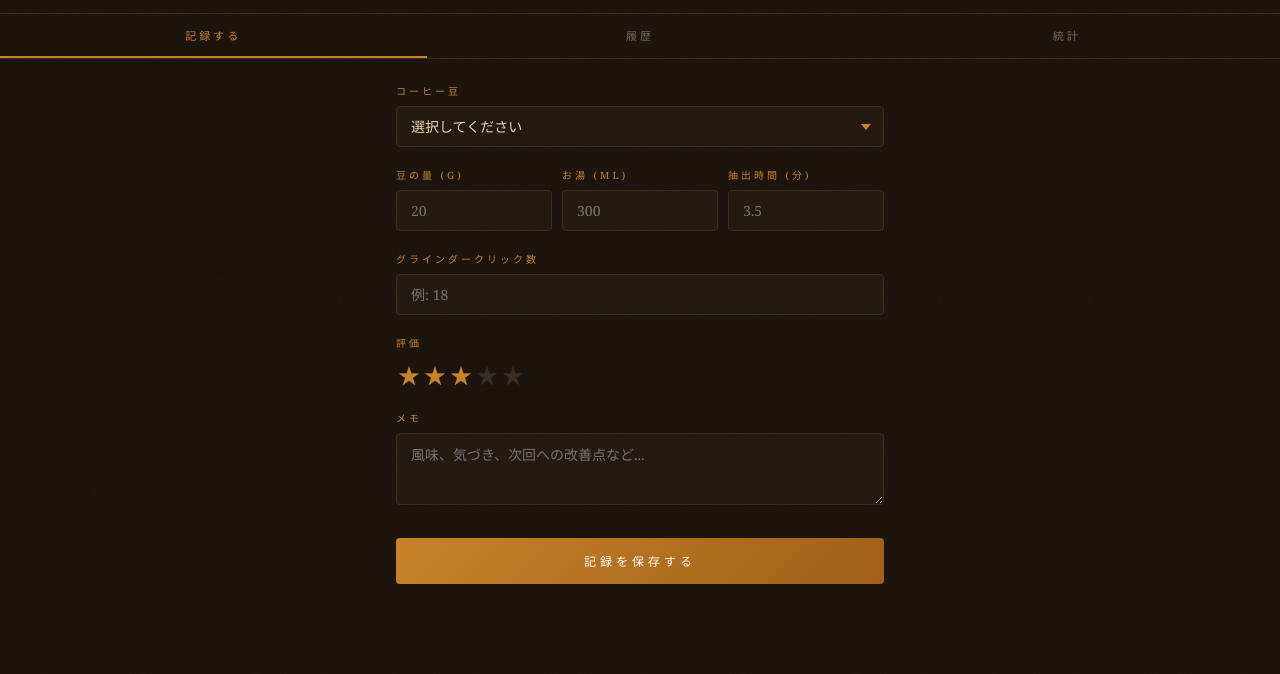
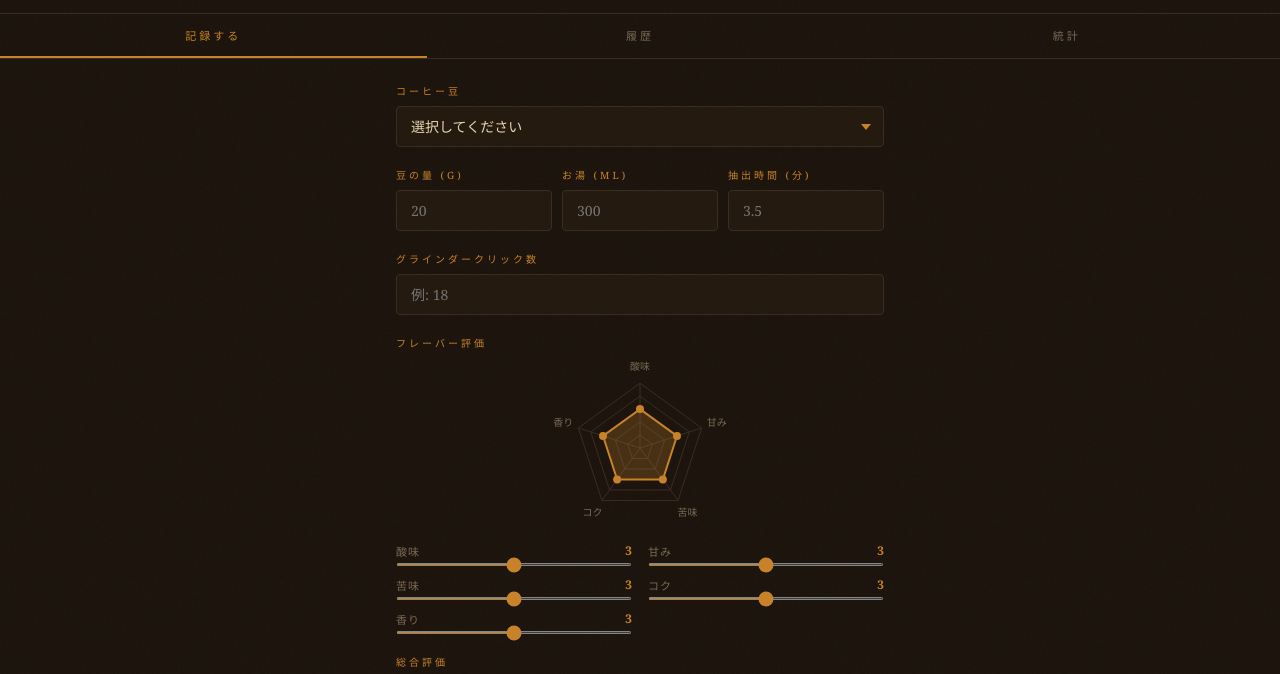
Before and after one commit to yousukeee/brew-journal, a plain HTML site: page index.html in a window 1280 px wide. Shown: the part 117-791 px from the top of the page. Drawn offline with Linux system fonts and the light colour scheme.

Commit message:
Add files via upload

```diff
--- a/index.html
+++ b/index.html
@@ -180,6 +180,22 @@
     .empty { text-align: center; padding: 48px 20px; color: #5a4a32; font-size: 13px; letter-spacing: 1px; }
     .empty-icon { font-size: 36px; margin-bottom: 12px; }
 
+    /* ── Flavor Radar ── */
+    .flavor-grid {
+      display: grid; grid-template-columns: 1fr 1fr; gap: 10px 16px;
+      margin-bottom: 8px;
+    }
+    .flavor-row { display: flex; flex-direction: column; gap: 4px; }
+    .flavor-label-row { display: flex; justify-content: space-between; align-items: center; }
+    .flavor-name { font-size: 11px; letter-spacing: 1px; color: var(--text-muted); }
+    .flavor-val { font-size: 12px; color: var(--accent); font-weight: bold; }
+    input[type=range] {
+      width: 100%; height: 3px; padding: 0;
+      background: var(--border); border: none; border-radius: 2px;
+      accent-color: var(--accent); cursor: pointer;
+    }
+    .radar-wrap { display: flex; justify-content: center; margin: 8px 0 4px; }
+
     /* page show/hide */
     .page { display: none; }
     .page.active { display: block; }
@@ -242,7 +258,13 @@
       </div>
 
       <div class="form-group">
-        <label class="field-label">評価</label>
+        <label class="field-label">フレーバー評価</label>
+        <div class="radar-wrap"><svg id="form-radar" width="180" height="180"></svg></div>
+        <div class="flavor-grid" id="flavor-sliders"></div>
+      </div>
+
+      <div class="form-group">
+        <label class="field-label">総合評価</label>
         <div class="stars" id="stars"></div>
       </div>
 
@@ -280,6 +302,85 @@ const STORAGE_KEY = 'coffee-brew-records-v1';
 let records = JSON.parse(localStorage.getItem(STORAGE_KEY) || '[]');
 let currentRating = 3;
 let expandedId = null;
+
+// ── Flavor ──
+const FLAVORS = ['酸味','甘み','苦味','コク','香り'];
+let currentFlavor = { '酸味':3, '甘み':3, '苦味':3, 'コク':3, '香り':3 };
+
+function renderFlavorSliders() {
+  const el = document.getElementById('flavor-sliders');
+  el.innerHTML = FLAVORS.map(f => `
+    <div class="flavor-row">
+      <div class="flavor-label-row">
+        <span class="flavor-name">${f}</span>
+        <span class="flavor-val" id="fv-${f}">${currentFlavor[f]}</span>
+      </div>
+      <input type="range" min="1" max="5" step="1" value="${currentFlavor[f]}"
+        oninput="onFlavor('${f}', this.value)" />
+    </div>`).join('');
+  drawRadar('form-radar', currentFlavor, 90);
+}
+
+function onFlavor(name, val) {
+  currentFlavor[name] = parseInt(val);
+  document.getElementById('fv-' + name).textContent = val;
+  drawRadar('form-radar', currentFlavor, 90);
+}
+
+// ── Radar Chart (SVG) ──
+function polarToXY(cx, cy, r, angleRad) {
+  return [cx + r * Math.sin(angleRad), cy - r * Math.cos(angleRad)];
+}
+
+function drawRadar(svgId, flavor, size) {
+  const svg = document.getElementById(svgId);
+  if (!svg) return;
+  const cx = size, cy = size;
+  const maxR = size * 0.72;
+  const n = FLAVORS.length;
+  const levels = 5;
+  let html = '';
+
+  // grid rings
+  for (let l = 1; l <= levels; l++) {
+    const r = (maxR / levels) * l;
+    const pts = FLAVORS.map((_, i) => {
+      const [x, y] = polarToXY(cx, cy, r, (2 * Math.PI * i) / n);
+      return `${x},${y}`;
+    }).join(' ');
+    html += `<polygon points="${pts}" fill="none" stroke="#3a2e22" stroke-width="1"/>`;
+  }
+
+  // axes + labels
+  FLAVORS.forEach((f, i) => {
+    const angle = (2 * Math.PI * i) / n;
+    const [x2, y2] = polarToXY(cx, cy, maxR, angle);
+    html += `<line x1="${cx}" y1="${cy}" x2="${x2}" y2="${y2}" stroke="#3a2e22" stroke-width="1"/>`;
+    const [lx, ly] = polarToXY(cx, cy, maxR + 16, angle);
+    html += `<text x="${lx}" y="${ly}" text-anchor="middle" dominant-baseline="middle"
+      font-size="10" fill="#7a6a52" font-family="Georgia,serif">${f}</text>`;
+  });
+
+  // data polygon
+  const pts = FLAVORS.map((f, i) => {
+    const r = (maxR / levels) * (flavor[f] || 1);
+    const [x, y] = polarToXY(cx, cy, r, (2 * Math.PI * i) / n);
+    return `${x},${y}`;
+  }).join(' ');
+  html += `<polygon points="${pts}" fill="#C8832A" fill-opacity="0.25" stroke="#C8832A" stroke-width="2"/>`;
+
+  // dots
+  FLAVORS.forEach((f, i) => {
+    const r = (maxR / levels) * (flavor[f] || 1);
+    const [x, y] = polarToXY(cx, cy, r, (2 * Math.PI * i) / n);
+    html += `<circle cx="${x}" cy="${y}" r="4" fill="#C8832A"/>`;
+  });
+
+  svg.setAttribute('viewBox', `0 0 ${size*2} ${size*2}`);
+  svg.innerHTML = html;
+}
+
+renderFlavorSliders();
 
 // ── Stars ──
 function renderStars() {
@@ -341,6 +442,7 @@ function saveRecord() {
     clicks: parseInt(document.getElementById('f-clicks').value) || null,
     notes: document.getElementById('f-notes').value,
     rating: currentRating,
+    flavor: { ...currentFlavor },
   };
 
   records.unshift(record);
@@ -357,6 +459,8 @@ function saveRecord() {
   document.getElementById('f-notes').value = '';
   document.getElementById('ratio-badge').style.display = 'none';
   currentRating = 3; renderStars();
+  currentFlavor = { '酸味':3, '甘み':3, '苦味':3, 'コク':3, '香り':3 };
+  renderFlavorSliders();
 
   const btn = document.getElementById('submit-btn');
   btn.textContent = '✓ 保存しました'; btn.classList.add('saved');
@@ -395,6 +499,10 @@ function renderHistory() {
           ${ratio}
         </div>
         ${r.notes ? `<div class="card-notes">${r.notes}</div>` : ''}
+        ${r.flavor ? `
+          <div class="radar-wrap" style="margin-top:12px">
+            <svg id="radar-${r.id}" width="160" height="160"></svg>
+          </div>` : ''}
         <button class="delete-btn" onclick="deleteRecord(${r.id})">削除</button>
       </div>` : '';
     return `
@@ -409,6 +517,11 @@ function renderHistory() {
         ${body}
       </div>`;
   }).join('');
+
+  // draw radar charts for expanded cards
+  records.filter(r => r.flavor && expandedId === r.id).forEach(r => {
+    drawRadar('radar-' + r.id, r.flavor, 80);
+  });
 }
 
 function toggleCard(id) {
```
